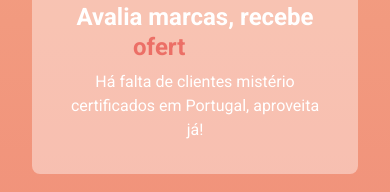
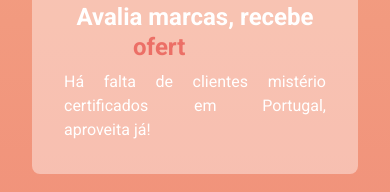
Before and after one commit to msantos51/clientemisterio, a Next.js app in the folder frontend/: page / in a window 390 px wide. Shown: the part 158-350 px from the top of the page. Built offline with nearby package versions, Linux system fonts and the light colour scheme; no server answers; a web font is replaced by a local one.

Commit message:
Refine hero paragraph justification

```diff
--- a/frontend/app/(public)/page.tsx
+++ b/frontend/app/(public)/page.tsx
@@ -154,8 +154,8 @@ export default function HomePage() {
               {typedText}
             </span>
           </p>
-          {/* Mensagem adicional apresentada logo abaixo */}
-          <p className="mt-2 text-center">
+          {/* Mensagem adicional apresentada logo abaixo com hifenização automática para manter espaçamento natural em ecrãs pequenos */}
+          <p lang="pt-PT" className="mt-2 text-justify text-pretty md:text-center md:hyphens-none">
             Há falta de clientes mistério certificados em Portugal, aproveita já!
           </p>
         </div>
```
